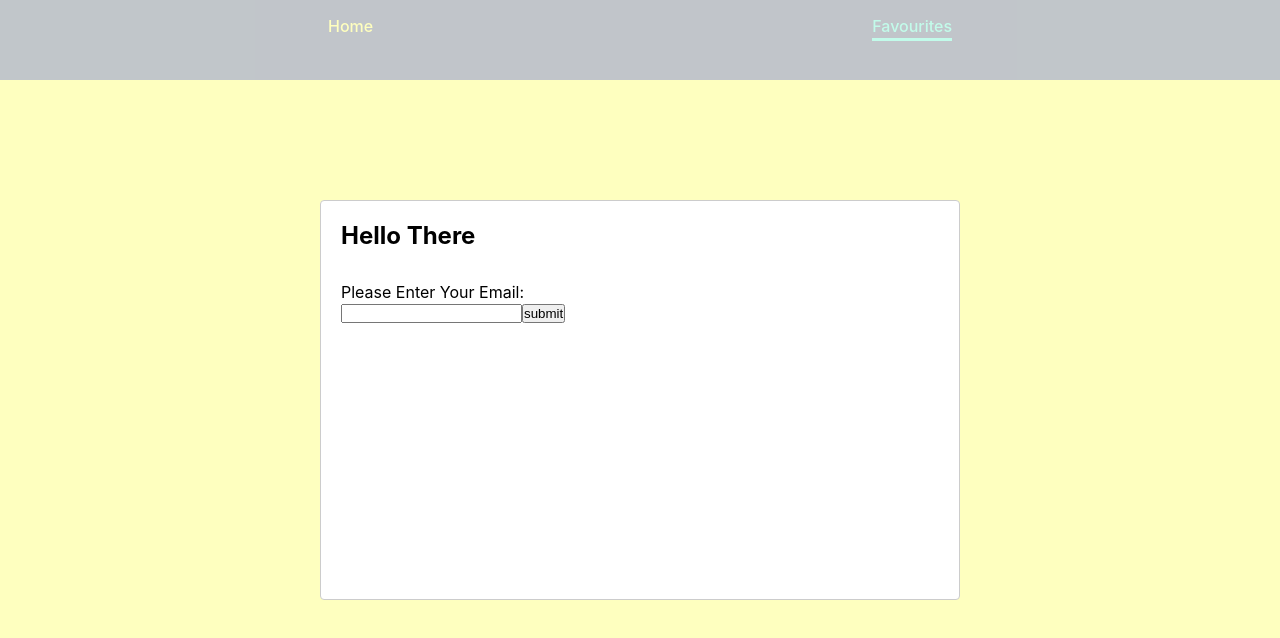
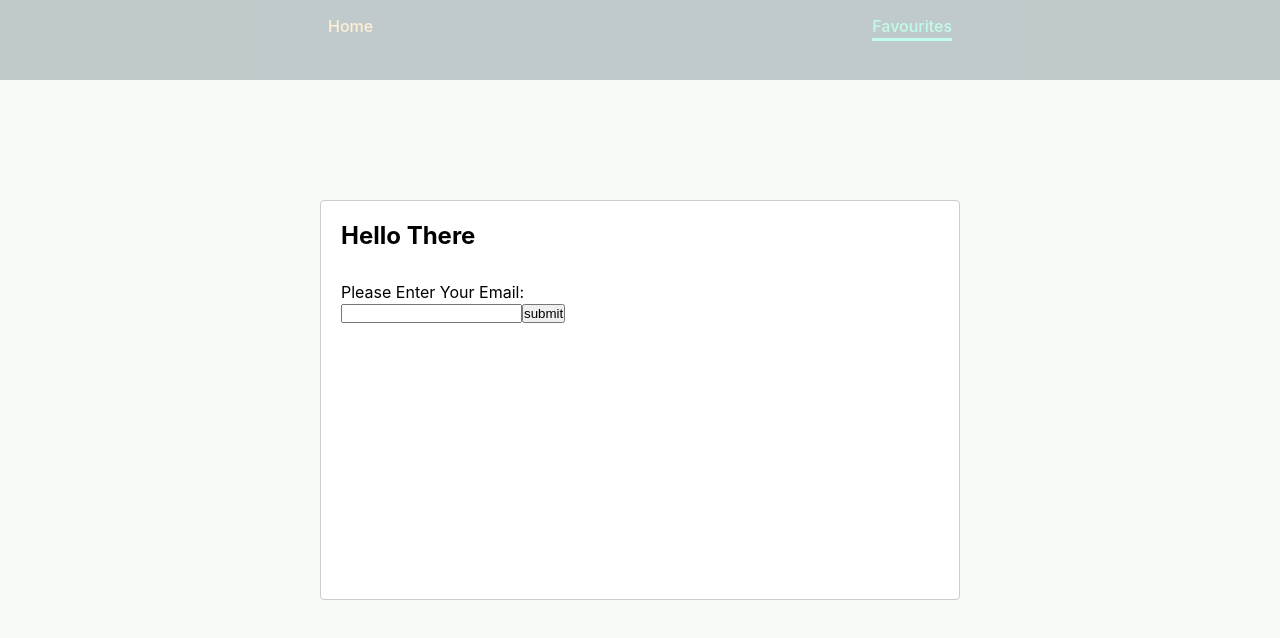
Before and after one commit to rashadataf/ZIM-Test, a React (Create React App) app in the folder client/: page /favourites in a window 1280 px wide. Shown: the top 638 px of the page. Built offline with nearby package versions, Linux system fonts and the light colour scheme.

Commit message:
fix style

```diff
--- a/client/src/components/ChunkFactCard/ChunkFactCard.module.css
+++ b/client/src/components/ChunkFactCard/ChunkFactCard.module.css
@@ -4,7 +4,7 @@
   border-radius: 1rem;
   width: 100%;
   padding: 1rem;
-  background-color: #bdb593;
+  background-color: #6bb2a0;
   margin-bottom: 1.5rem;
 }
 
--- a/client/src/components/Favourites/Favourites.module.css
+++ b/client/src/components/Favourites/Favourites.module.css
@@ -8,7 +8,7 @@
 .FavouritesMain {
     width: 100%;
     height: 100%;
-    background-color: #fbff00;
+    background-color: var(--main-color);
     display: flex;
     padding: 1.5rem;
     flex-wrap: wrap;
--- a/client/src/components/Home/Home.module.css
+++ b/client/src/components/Home/Home.module.css
@@ -8,7 +8,7 @@
 .HomeHeader {
   height: 20%;
   width: 100%;
-  background-color: #60c460;
+  background-color: var(--header-color);
   display: flex;
   justify-content: center;
   align-items: center;
@@ -17,7 +17,7 @@
 .HomeMain {
   width: 100%;
   height: 80%;
-  background-color: #fbff00;
+  background-color: #e0ecde;
   display: flex;
   padding: 1.5rem;
   flex-wrap: wrap;
@@ -36,7 +36,7 @@
 
 .HomeHeaderButton {
   padding: 1rem;
-  background-color: #fbff00;
+  background-color: #6bb2a0;
   border: none;
   border-radius: 10px;
   font-weight: 800;
--- a/client/src/components/Navbar/Navbar.module.css
+++ b/client/src/components/Navbar/Navbar.module.css
@@ -2,7 +2,7 @@
     width: 100vw;
     height: 10vh;
     padding: var(--padding);
-    background-color: #091b2c;
+    background-color: var(--nav-color);
 }
 
 .Header nav {
@@ -20,7 +20,7 @@
 
 .Header a {
     text-decoration: none;
-    color: yellow;
+    color: rgb(255, 200, 82);
     font-weight: 500;
 }
 
--- a/client/src/index.css
+++ b/client/src/index.css
@@ -1,5 +1,8 @@
 :root {
   --padding: 1rem;
+  --main-color: #e0ecde;
+  --nav-color: #062b31;
+  --header-color: #2c6975;
 }
 
 * {
```
